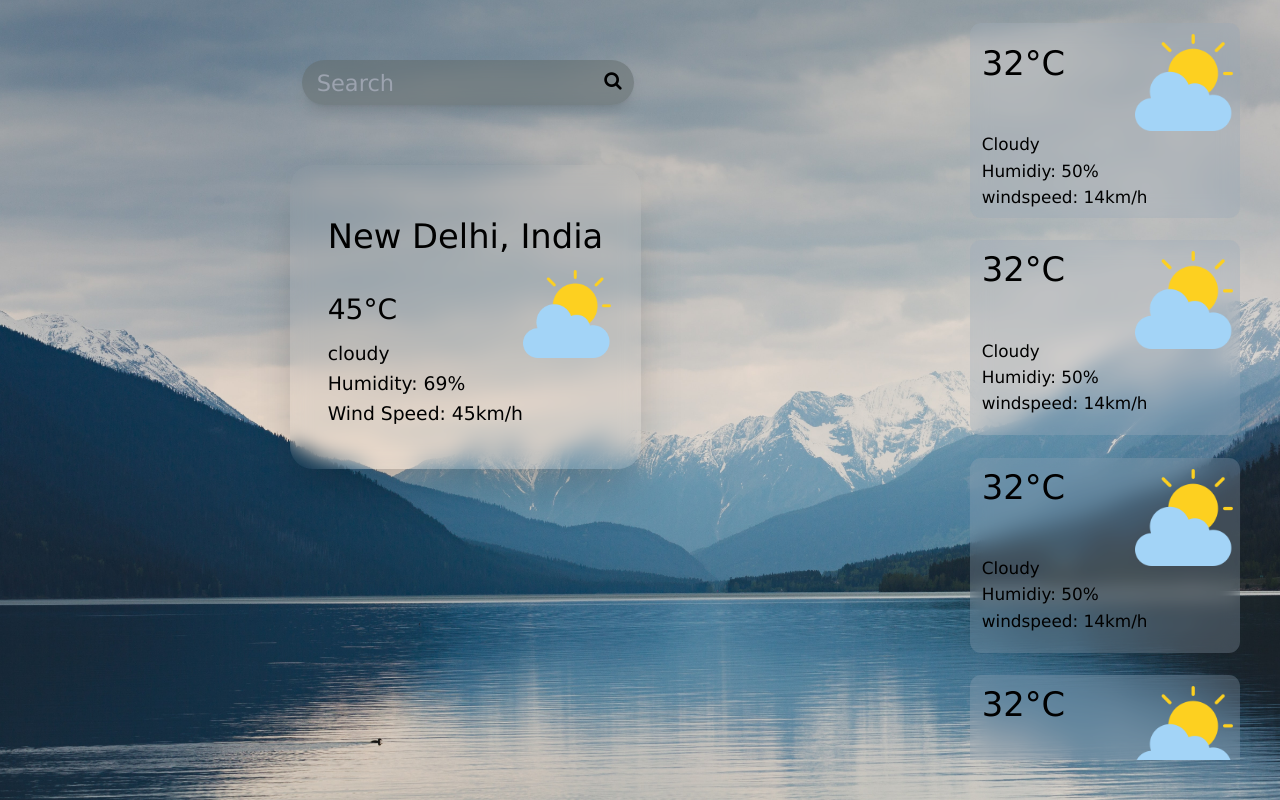
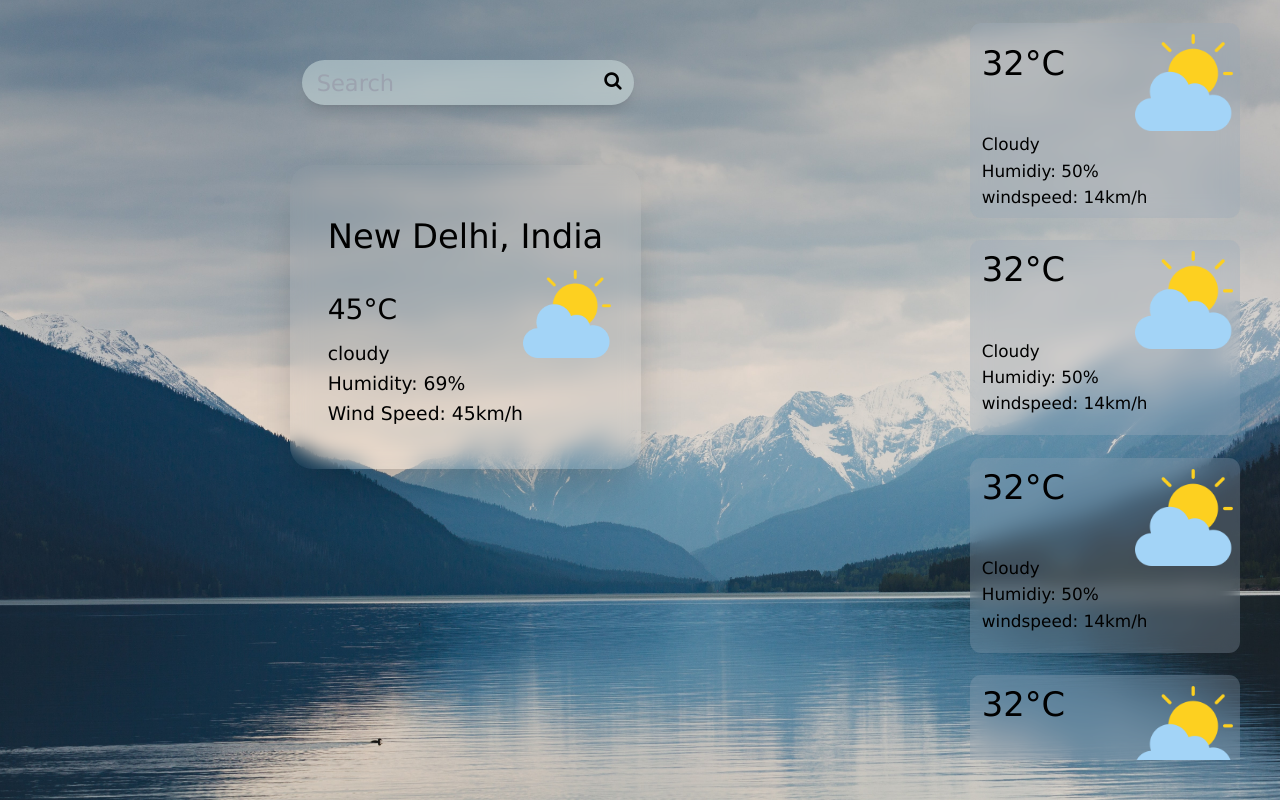
Before and after one commit to mukund0502/Weather, a website built with Vite: page index.html in a window 1280 px wide. Built offline with nearby package versions, Linux system fonts and the light colour scheme; no server answers.

Commit message:
present updated

```diff
--- a/style.css
+++ b/style.css
@@ -44,7 +44,7 @@ body{
 }
 
 .searchbox {
-    background-color: rgb(97, 106, 106, 0.5);
+    background-color: rgba(207, 225, 225, 0.5);
     backdrop-filter: blur(10px);
 }
 
```
